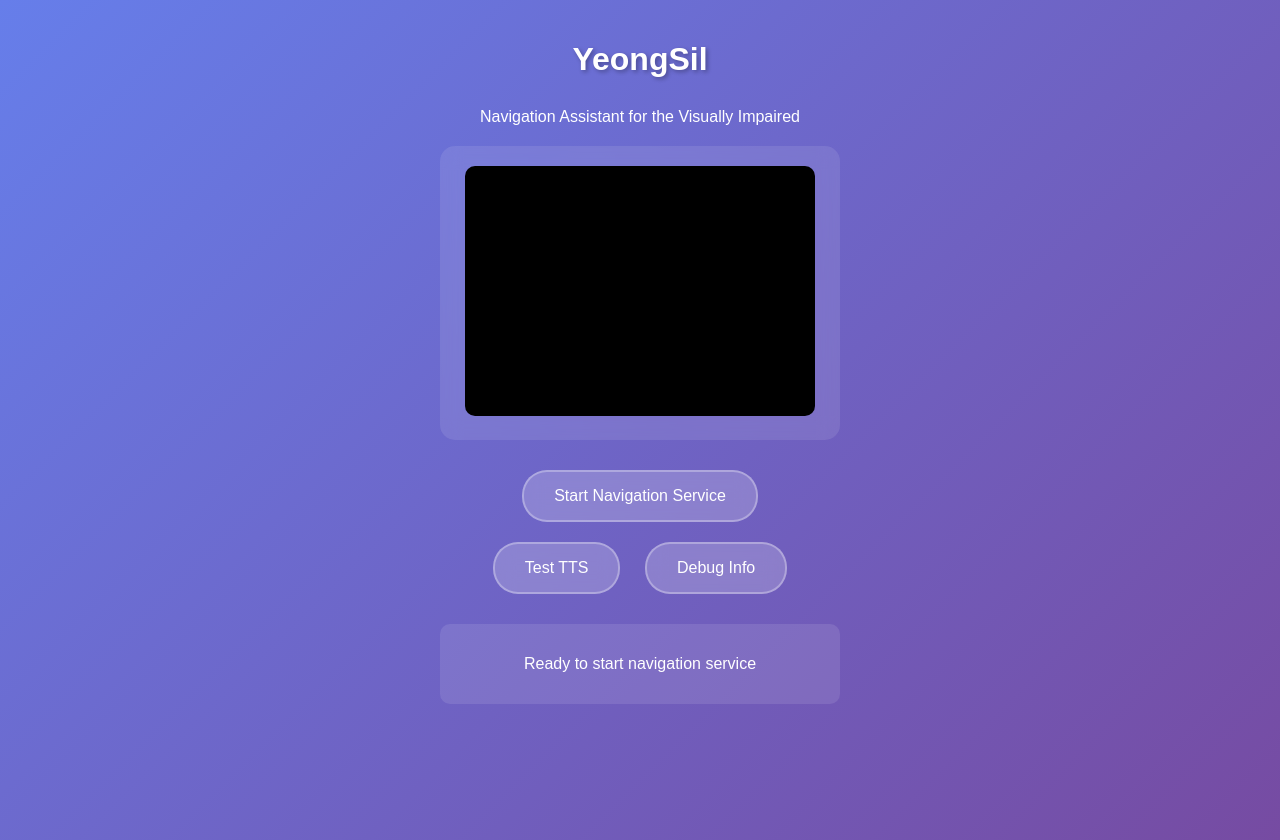
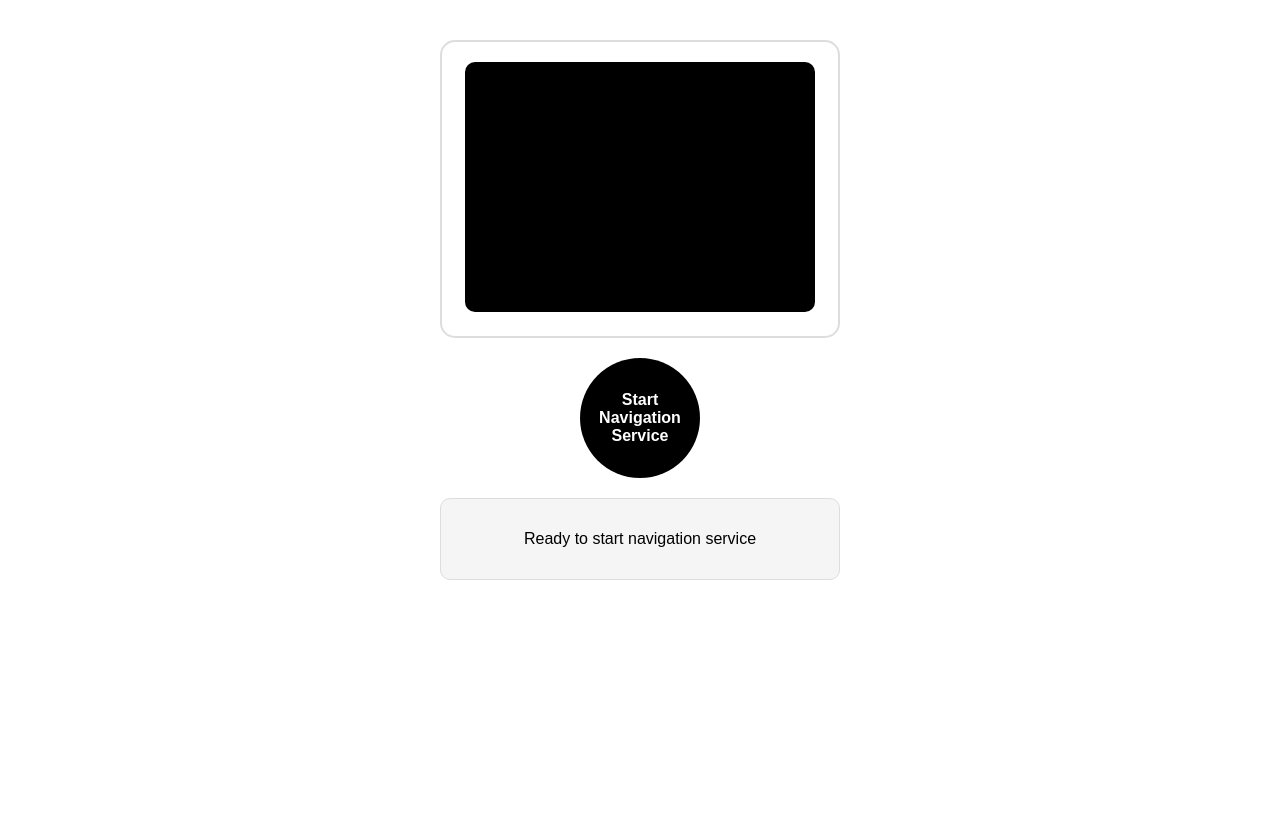
Before and after one commit to mhtruong1031/hackharvard, a Flask app: page / in a window 1280 px wide. Run offline with Flask 3, Linux system fonts and the light colour scheme; some libraries are stand-ins or nearby versions.

Commit message:
final aesthetic changes

```diff
--- a/templates/mobile_app.html
+++ b/templates/mobile_app.html
@@ -9,8 +9,8 @@
             font-family: Arial, sans-serif;
             margin: 0;
             padding: 20px;
-            background: linear-gradient(135deg, #667eea 0%, #764ba2 100%);
-            color: white;
+            background: white;
+            color: black;
             min-height: 100vh;
         }
 
@@ -20,18 +20,12 @@
             text-align: center;
         }
 
-        h1 {
-            margin-bottom: 30px;
-            font-size: 2em;
-            text-shadow: 2px 2px 4px rgba(0,0,0,0.3);
-        }
-
         .camera-container {
-            background: rgba(255,255,255,0.1);
+            background: white;
             border-radius: 15px;
             padding: 20px;
             margin: 20px 0;
-            backdrop-filter: blur(10px);
+            border: 2px solid #ddd;
         }
 
         #video {
@@ -47,25 +41,27 @@
             margin: 20px 0;
         }
 
-        button {
-            background: rgba(255,255,255,0.2);
-            border: 2px solid rgba(255,255,255,0.3);
+        #startService {
+            background: black;
+            border: none;
             color: white;
-            padding: 15px 30px;
-            margin: 10px;
-            border-radius: 25px;
+            width: 120px;
+            height: 120px;
+            border-radius: 50%;
             font-size: 16px;
+            font-weight: bold;
             cursor: pointer;
             transition: all 0.3s ease;
-            backdrop-filter: blur(10px);
+            margin: 20px auto;
+            display: block;
         }
 
-        button:hover {
-            background: rgba(255,255,255,0.3);
-            transform: translateY(-2px);
+        #startService:hover {
+            background: #333;
+            transform: scale(1.05);
         }
 
-        button:disabled {
+        #startService:disabled {
             opacity: 0.5;
             cursor: not-allowed;
             transform: none;
@@ -74,12 +70,13 @@
         .status {
             margin: 20px 0;
             padding: 15px;
-            background: rgba(255,255,255,0.1);
+            background: #f5f5f5;
             border-radius: 10px;
             min-height: 50px;
             display: flex;
             align-items: center;
             justify-content: center;
+            border: 1px solid #ddd;
         }
 
         .processing {
@@ -93,12 +90,13 @@
         }
 
         .guidance {
-            background: rgba(0,0,0,0.3);
+            background: #f0f0f0;
             padding: 20px;
             border-radius: 10px;
             margin: 20px 0;
             text-align: left;
             line-height: 1.6;
+            border: 1px solid #ddd;
         }
 
         .voice-indicator {
@@ -121,9 +119,6 @@
 </head>
 <body>
     <div class="container">
-        <h1>YeongSil</h1>
-        <p>Navigation Assistant for the Visually Impaired</p>
-
         <div class="camera-container">
             <video id="video" autoplay muted></video>
             <canvas id="canvas" class="hidden"></canvas>
@@ -131,9 +126,6 @@
 
         <div class="controls">
             <button id="startService">Start Navigation Service</button>
-            <button id="speakButton" disabled class="hidden">Speak Guidance</button>
-            <button id="testTTS" onclick="testTTS()">Test TTS</button>
-            <button onclick="debugWebSocket()">Debug Info</button>
         </div>
 
         <div id="status" class="status">
@@ -357,7 +349,6 @@
         const video = document.getElementById('video');
         const canvas = document.getElementById('canvas');
         const startButton = document.getElementById('startService');
-        const speakButton = document.getElementById('speakButton');
         const statusDiv = document.getElementById('status');
         const statusText = document.getElementById('statusText');
         const voiceIndicator = document.getElementById('voiceIndicator');
@@ -468,10 +459,8 @@
 
                 // Update UI
                 isServiceActive = true;
-                startButton.textContent = 'Stop Navigation Service';
+                startButton.textContent = 'Stop Service';
                 startButton.onclick = stopService;
-                speakButton.disabled = false;
-                speakButton.classList.remove('hidden');
                 voiceIndicator.classList.remove('hidden');
                 updateStatus('Navigation service active - say "scan surroundings" or "read text"');
 
@@ -521,10 +510,8 @@
 
             // Update UI
             isServiceActive = false;
-            startButton.textContent = 'Start Navigation Service';
+            startButton.textContent = 'Start Service';
             startButton.onclick = startService;
-            speakButton.disabled = true;
-            speakButton.classList.add('hidden');
             voiceIndicator.classList.add('hidden');
             updateStatus('Navigation service stopped');
 
@@ -847,14 +834,6 @@
         // Event Listeners
         startButton.onclick = startService;
 
-        speakButton.onclick = () => {
-            if (currentGuidance) {
-                speakText(currentGuidance);
-            } else {
-                updateStatus('No guidance available to speak');
-            }
-        };
-
         // Initialize the application
         document.addEventListener('DOMContentLoaded', () => {
             console.log('📱 DOM loaded, initializing app...');
```
Also changed, not shown: README.md.
